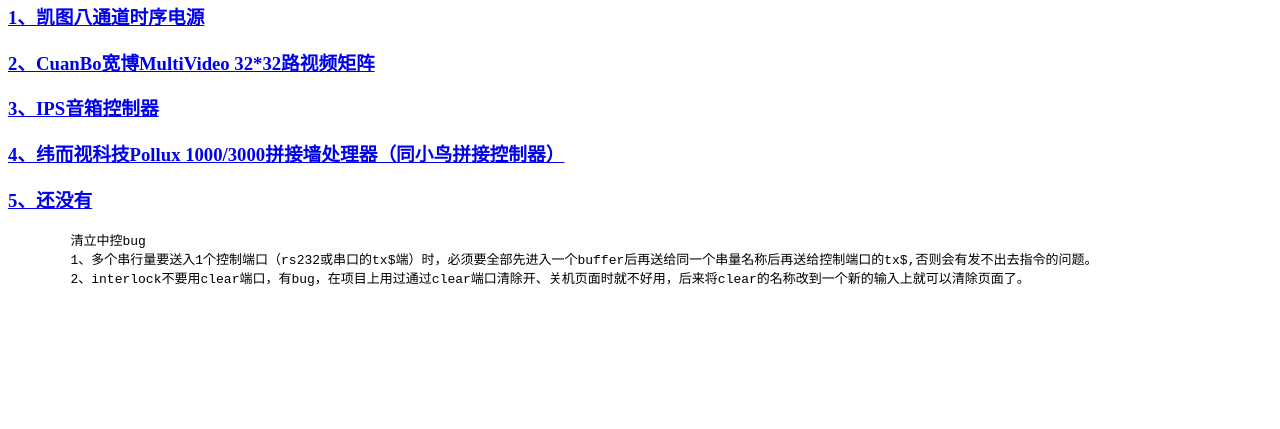
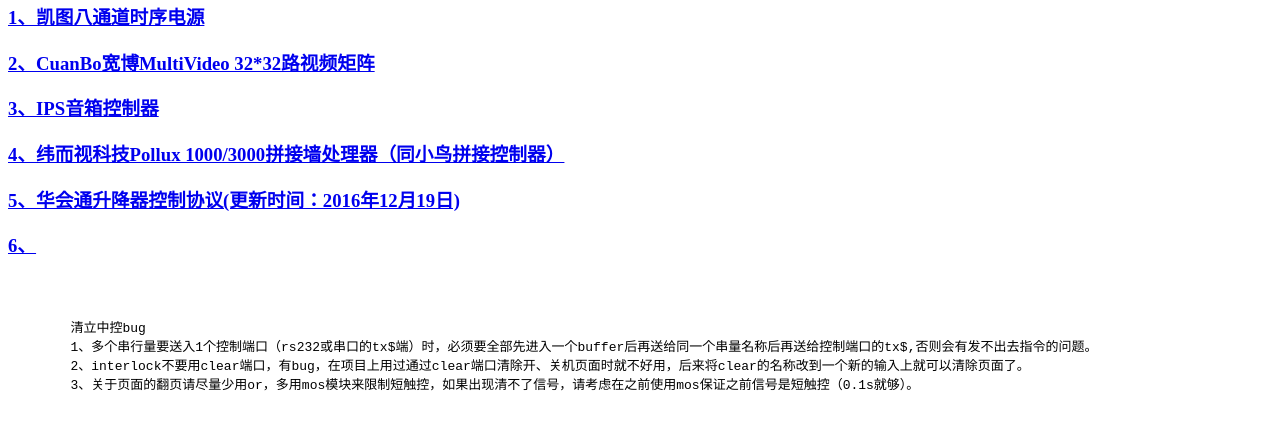
Before and after one commit to chineselyw/chineselyw, a plain HTML site: page html/ControlProtocol.html in a window 1280 px wide. Shown: the part 87-516 px from the top of the page. Drawn offline with Linux system fonts and the light colour scheme.

Commit message:
增加华会通升降器控制协议
是一个控制软件，可生成控制协议。

```diff
--- a/html/ControlProtocol.html
+++ b/html/ControlProtocol.html
@@ -10,13 +10,15 @@
 	<H3><a class="equipment" href="protocol-lib/2/index.html">2、CuanBo宽博MultiVideo 32*32路视频矩阵</a></H3>
 	<H3><a class="equipment" href="protocol-lib/3/index.html">3、IPS音箱控制器</a></H3>
 	<H3><a class="equipment" href="protocol-lib/4/index.html">4、纬而视科技Pollux 1000/3000拼接墙处理器（同小鸟拼接控制器）</a></H3>
-	<H3><a href="protocol-lib/5/index.html">5、还没有</a></H3>
-
+	<H3><a class="equipment" href="protocol-lib/5/index.html">5、华会通升降器控制协议(更新时间：2016年12月19日)</a></H3>
+	<H3><a class="equipment" href="protocol-lib/6/index.html">6、</a></H3>
+	<H3>&nbsp;</H3>
 
 	<pre>
 	清立中控bug
 	1、多个串行量要送入1个控制端口（rs232或串口的tx$端）时，必须要全部先进入一个buffer后再送给同一个串量名称后再送给控制端口的tx$,否则会有发不出去指令的问题。
 	2、interlock不要用clear端口，有bug，在项目上用过通过clear端口清除开、关机页面时就不好用，后来将clear的名称改到一个新的输入上就可以清除页面了。
+	3、关于页面的翻页请尽量少用or，多用mos模块来限制短触控，如果出现清不了信号，请考虑在之前使用mos保证之前信号是短触控（0.1s就够）。
 	</pre>
 </body>
 </html>
```
Also changed, not shown: html/protocol-lib/5/index.html (+3 -5 lines), 1 other file.
